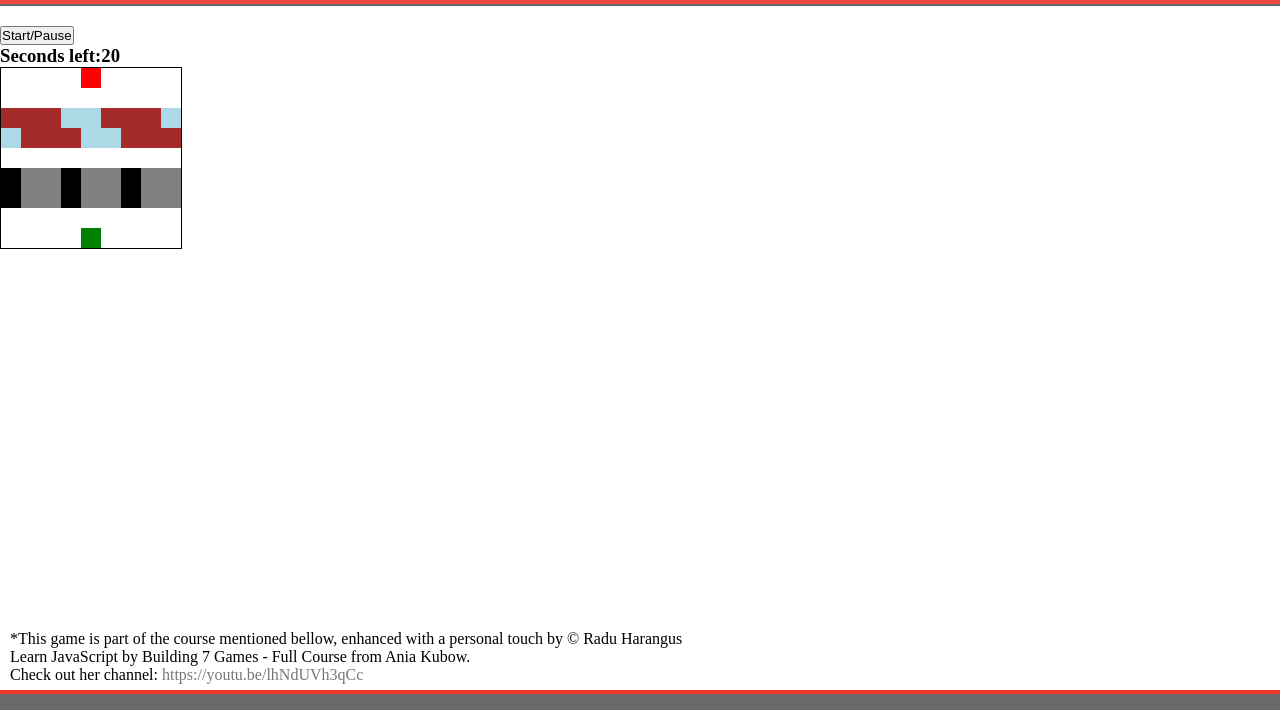
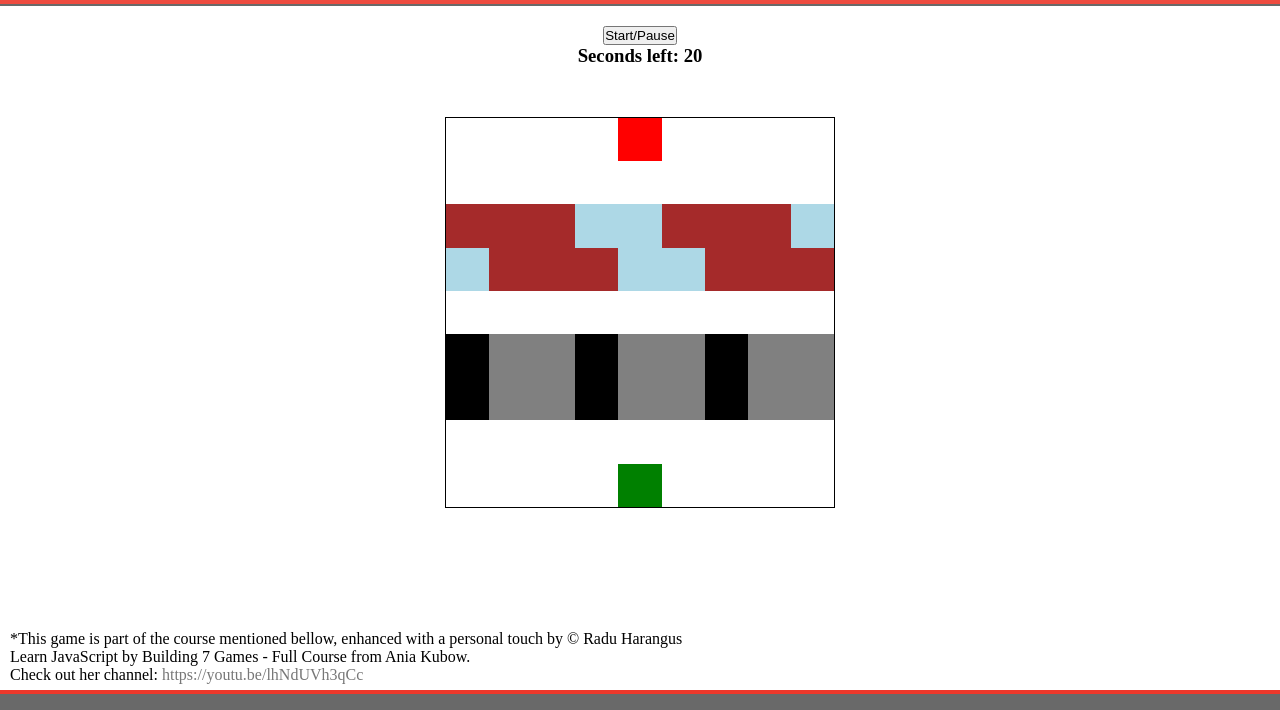
Before and after one commit to Radoogle/Frogger, a plain HTML site: page index.html in a window 1280 px wide. Shown: the part 51-761 px from the top of the page. Drawn offline with Linux system fonts and the light colour scheme.

Commit message:
fixed the pause button

```diff
--- a/app.js
+++ b/app.js
@@ -187,6 +187,8 @@ document.addEventListener('DOMContentLoaded', () => {
     startBtn.addEventListener('click', () => {
         if (timerId) {
             clearInterval(timerId);
+            timerId = null;
+            document.removeEventListener('keyup', moveFrog);
         } else {
           timerId = setInterval(movePieces, 1000);
           document.addEventListener('keyup', moveFrog);
--- a/index.html
+++ b/index.html
@@ -15,15 +15,11 @@
         <h1 style="text-align: center">Frogger</h1>
     </header>
     <h2>&nbsp;</h2>
-    <!-- <div class="center">
-        <button class="start" id="start" tabindex="-1">Start/Restart</button>
-        <h3 class="score center">Score:<span id="result">0</span></h3>
-    </div> -->
-
-    <button id="button">Start/Pause</button>
-    <h3>Seconds left:<span id="time-left">20</span></h3>
-    <h3 id="result"></h3>
-
+    <div class="center">
+        <button id="button">Start/Pause</button>
+        <h3>Seconds left: <span id="time-left">20</span></h3>
+        <h3 id="result"></h3>
+    </div>
     <div class="grid">
         <div></div>
         <div></div>
@@ -107,9 +103,6 @@
         <div></div>
         <div></div>
     </div>
-
-
-
     <div class="pre-footer">
         <p>*This game is part of the course mentioned bellow, enhanced with a personal touch by &copy; Radu Harangus</p>
         <p>Learn JavaScript by Building 7 Games - Full Course from Ania Kubow.</p>
--- a/style.css
+++ b/style.css
@@ -61,22 +61,32 @@ h2 {
 
 /* do not edit above */
 
-/* :root {
-    --cell-width: 2.5em;
-    --cell-height: 2.5em;
-} */
+:root {
+    --cell-width: 2.7em;
+    /* --cell-height: 2.5em;  */
+}
+
+.center {
+    margin: auto;
+    text-align: center;
+}
 
 .grid {
+    margin: 50px auto;
     border: 1px solid;
     display: flex;
     flex-wrap: wrap;
-    height: 180px;
-    width: 180px;
+    /* height: 180px;
+    width: 180px; */
+    height: calc(var(--cell-width) * 9);
+    width: calc(var(--cell-width) * 9);
 }
 
 .grid div {
-    height: 20px;
-    width: 20px;
+    /* height: 20px;
+    width: 20px; */
+    height: var(--cell-width);
+    width: var(--cell-width);
 }
 
 .ending-block {
```
Also changed, not shown: 1 other file.
